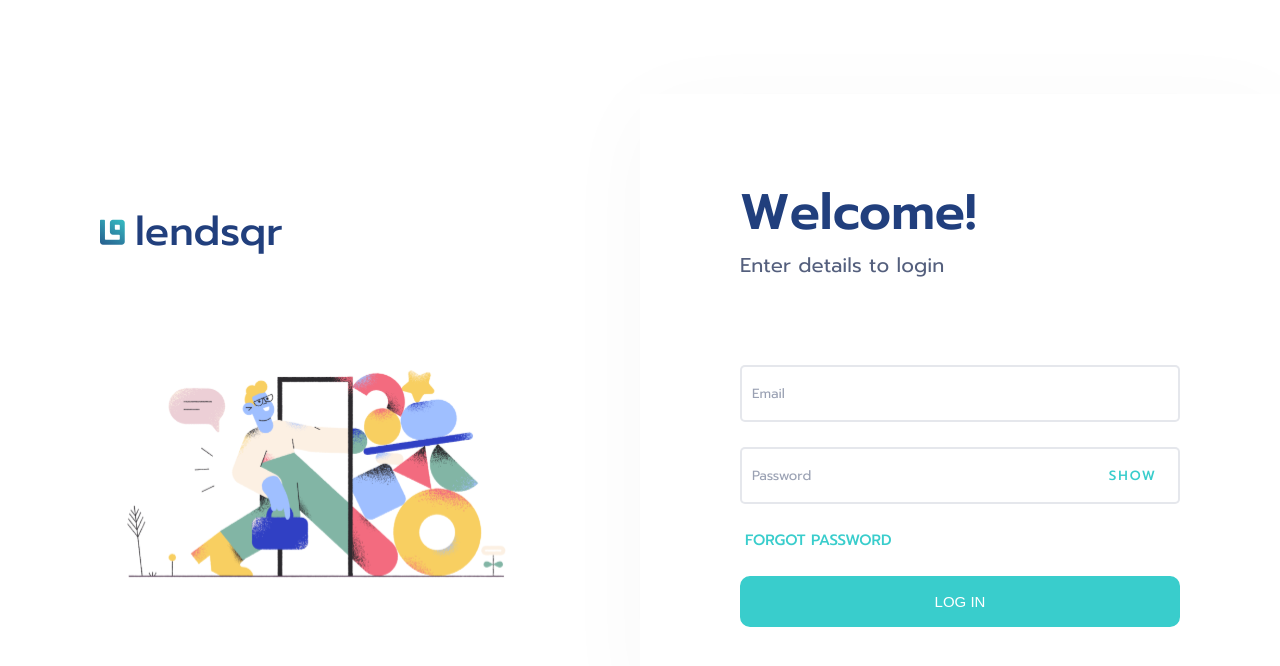
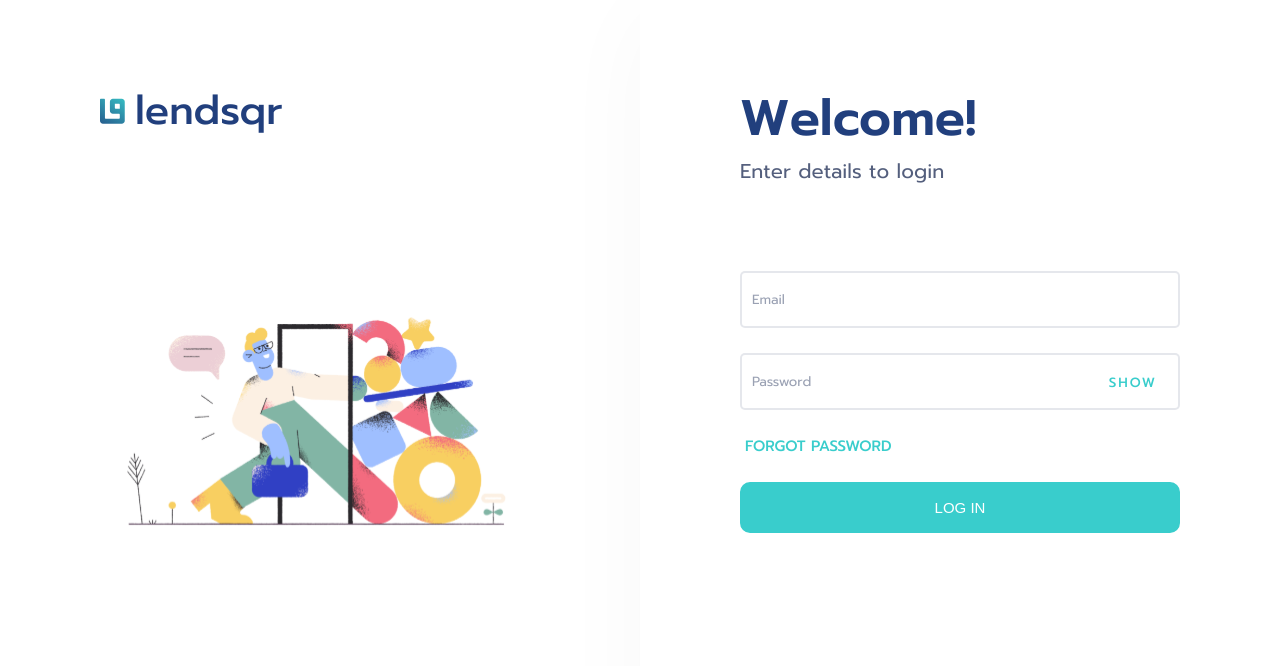
Before and after one commit to divineamunega/lensqr_assessment, a React (Vite) app: page / in a window 1280 px wide. Shown: the top 666 px of the page. Built offline with nearby package versions, Linux system fonts and the light colour scheme.

Commit message:
feat: modifs

```diff
--- a/src/features/auth/LoginForm.module.scss
+++ b/src/features/auth/LoginForm.module.scss
@@ -40,7 +40,7 @@
 	outline: none;
 	border: none;
 	cursor: pointer;
-	transition: all 0.3s ease; // Smooth transition for animatable properties
+	transition: all 0.3s ease;
 	border: 2px solid variables.$primary_color;
 
 	&:hover {
@@ -53,6 +53,6 @@
 	}
 
 	&:focus {
-		box-shadow: 0 0 0 5px rgba(variables.$primary_color, 0.3); // Replace outline with box-shadow
+		box-shadow: 0 0 0 5px rgba(variables.$primary_color, 0.3);
 	}
 }
--- a/src/pages/LoginPage.module.scss
+++ b/src/pages/LoginPage.module.scss
@@ -16,6 +16,7 @@
 
 .layout > div {
 	width: 50%;
+	height: 100%;
 	background-color: white;
 	display: flex;
 	padding: 8rem 10rem;
--- a/src/ui/Input.module.scss
+++ b/src/ui/Input.module.scss
@@ -15,18 +15,15 @@
 	@include mixins.prompt-font_arg(400);
 	transition: box-shadow;
 	transition-duration: 500ms;
+	background-color: white;
+	color: variables.$secondary_color;
 
 	&::placeholder {
 		color: #545f7d96;
 	}
 
 	&:focus {
-		box-shadow: 0px 0px 8px
-			color.scale(variables.$primary_color, $lightness: 51.41%);
-		-webkit-box-shadow: 0px 0px 8px
-			color.scale(variables.$primary_color, $lightness: 51.41%);
-		-moz-box-shadow: 0px 0px 8px
-			color.scale(variables.$primary_color, $lightness: 51.41%);
+		box-shadow: 0 0 0 3px rgba(variables.$primary_color, 0.3);
 	}
 }
 
```
